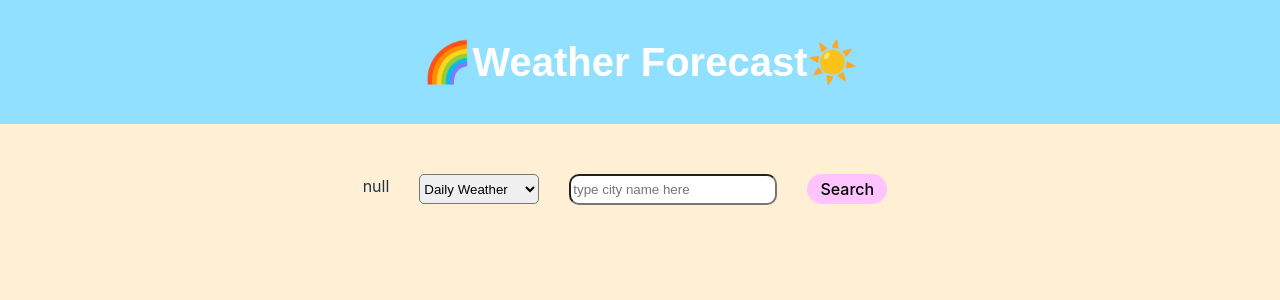
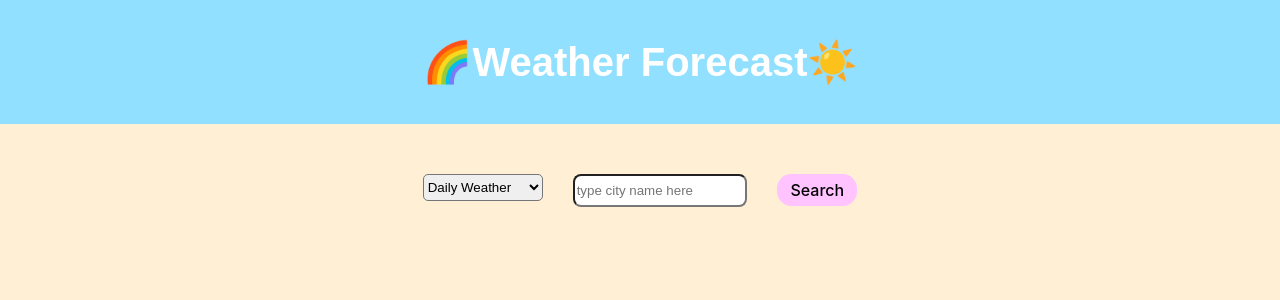
Before and after one commit to GO-SOPT-WEB/SiYeonLee, a React (Vite) app in the folder week4/weather/: page / in a window 1280 px wide. Shown: the top 300 px of the page. Built offline with nearby package versions, Linux system fonts and the light colour scheme.

Commit message:
feat: add router + weatherCard component

```diff
--- a/week4/weather/package.json
+++ b/week4/weather/package.json
@@ -13,6 +13,7 @@
     "axios": "^1.4.0",
     "react": "^18.2.0",
     "react-dom": "^18.2.0",
+    "react-router-dom": "^6.11.1",
     "styled-components": "^6.0.0-rc.1"
   },
   "devDependencies": {
--- a/week4/weather/src/App.tsx
+++ b/week4/weather/src/App.tsx
@@ -1,7 +1,7 @@
 import { styled } from "styled-components";
 import "./App.css";
 import Header from "./components/Header";
-import Main from "./components/Main";
+import Router from "./components/Router";
 
 // interface TodayWeatherResponse {
 //   cod: string;
@@ -25,7 +25,8 @@ function App() {
   return (
     <MainArea>
       <Header />
-      <Main />
+      {/* <Main /> */}
+      <Router />
     </MainArea>
   );
 }
--- /dev/null
+++ b/week4/weather/src/components/Error.tsx
@@ -0,0 +1,26 @@
+import { styled } from "styled-components";
+
+function Error() {
+  return (
+    <Section>
+      <Text>Something went wrong ☹️</Text>
+      <Text>Check the city name</Text>
+    </Section>
+  );
+}
+
+export default Error;
+
+const Section = styled.section`
+  width: 100%;
+  height: 100vh;
+  display: flex;
+  flex-direction: column;
+  background-color: papayawhip;
+`;
+
+const Text = styled.p`
+  font-family: Arial, Helvetica, sans-serif;
+  font-size: 3em;
+  color: #fd7760;
+`;
--- a/week4/weather/src/components/Main.tsx
+++ b/week4/weather/src/components/Main.tsx
@@ -1,15 +1,33 @@
 import { styled } from "styled-components";
-import { useState } from "react";
+import { useEffect, useState } from "react";
 import axios from "axios";
 import WeatherInfo from "../interfaces/WeatherInfo.interface";
 import FiveDayWeatherInfo from "../interfaces/FiveDayWeatherInfo.interface";
+import { Outlet, useNavigate } from "react-router-dom";
 
-function Main() {
+interface StateProps {
+  searchType: string;
+  setSearchType: React.Dispatch<React.SetStateAction<string>>;
+  oneDayResponse: WeatherInfo | null;
+  setOneDayResponse: React.Dispatch<React.SetStateAction<WeatherInfo | null>>;
+  fiveDayResponse: FiveDayWeatherInfo | null;
+  setFiveDayResponse: React.Dispatch<
+    React.SetStateAction<FiveDayWeatherInfo | null>
+  >;
+}
+
+function Main({
+  searchType,
+  setSearchType,
+  setOneDayResponse,
+  setFiveDayResponse,
+}: StateProps) {
   const [cityName, setCityName] = useState("");
-  const [searchType, setSearchType] = useState("daily");
-  const [response, setResponse] = useState<
-    WeatherInfo | null | FiveDayWeatherInfo
-  >(null);
+  const navigate = useNavigate();
+
+  useEffect(() => {
+    navigate("/");
+  }, []);
 
   const handelSearchTypeChange = (e: React.ChangeEvent<HTMLSelectElement>) => {
     setSearchType(e.target.value);
@@ -28,7 +46,8 @@ function Main() {
           }&units=metric`
         )
         .then((r) => {
-          setResponse(r.data);
+          setOneDayResponse(r.data);
+          navigate(`/daily/${cityName}`);
         });
     } else if (searchType === "weekly") {
       axios
@@ -38,7 +57,8 @@ function Main() {
           }&units=metric`
         )
         .then((r) => {
-          setResponse(r.data);
+          setFiveDayResponse(r.data);
+          navigate(`/weekly/${cityName}`);
         });
     }
 
@@ -51,8 +71,9 @@ function Main() {
   };
 
   return (
-    <Div>
-      <div>{JSON.stringify(response)}</div>
+    <MainBox>
+      {/* <div>{JSON.stringify(response)}</div> */}
+      <InputBox>
         <Select onChange={handelSearchTypeChange} value={searchType}>
           <option value="daily">Daily Weather</option>
           <option value="weekly">Weekly Weather</option>
@@ -64,39 +85,61 @@ function Main() {
           onChange={handelCityChange}
         ></Input>
         <Button onClick={handleButtonClick}>Search</Button>
-      <div></div>
-    </Div>
+      </InputBox>
+      <CardBox>
+        <CardSection>
+          <Outlet />
+        </CardSection>
+      </CardBox>
+    </MainBox>
   );
 }
 
 export default Main;
 
-const Div = styled.div`
+const MainBox = styled.div`
   display: flex;
-  justify-content: center;
+  flex-direction: column;
+  align-items: center;
+  gap: 2em;
   width: 100%;
   height: 100vh;
-  gap: 30px;
   padding-top: 50px;
   background-color: papayawhip;
 `;
 
+const InputBox = styled.div`
+  display: flex;
+  justify-content: center;
+  gap: 30px;
+`;
+
+const CardBox = styled.div`
+  display: flex;
+  justify-content: center;
+`;
+
 const Select = styled.select`
   width: 120px;
-  height: 30px;
+  height: 2em;
   border-radius: 5px;
 `;
 
 const Input = styled.input`
-  width: 200px;
-  height: 25px;
-  border-radius: 10px;
+  width: 12.5em;
+  height: 2em;
+  border-radius: 0.6em;
 `;
 
 const Button = styled.button`
   padding: 0;
-  width: 80px;
-  height: 30px;
-  border-radius: 15px;
+  width: 5em;
+  height: 2em;
+  border-radius: 0.9em;
   background-color: #ffc4ff;
 `;
+
+const CardSection = styled.section`
+  display: flex;
+  gap: 1.5em;
+`;
--- /dev/null
+++ b/week4/weather/src/components/Router.tsx
@@ -0,0 +1,97 @@
+import { BrowserRouter, Routes, Route } from "react-router-dom";
+import Main from "./Main";
+import Error from "./Error";
+import WeatherCard from "./WeatherCard";
+import { useState } from "react";
+import WeatherInfo from "../interfaces/WeatherInfo.interface";
+import FiveDayWeatherInfo from "../interfaces/FiveDayWeatherInfo.interface";
+import { weatherImage } from "../assets/weatherImage";
+
+function Router() {
+  const [searchType, setSearchType] = useState("daily");
+  const [oneDayResponse, setOneDayResponse] = useState<WeatherInfo | null>(
+    null
+  );
+  const [fiveDayResponse, setFiveDayResponse] =
+    useState<FiveDayWeatherInfo | null>(null);
+
+  const weatherCard = (() => {
+    if (searchType === "daily") {
+      if (oneDayResponse === null) {
+        return <div>nothing</div>;
+      }
+
+      return (
+        <WeatherCard
+          weatherImageUrl={
+            weatherImage.find(
+              (v) => v.description === oneDayResponse.weather[0].description
+            )?.imgURL ?? ""
+          }
+          weatherImageALt={oneDayResponse.weather[0].description}
+          temp={oneDayResponse.main.temp}
+          feelLike={oneDayResponse.main.feels_like}
+          minTemp={oneDayResponse.main.temp_min}
+          maxTemp={oneDayResponse.main.temp_max}
+          clouds={oneDayResponse.clouds.all}
+          date={oneDayResponse.dt_txt}
+          name={oneDayResponse.name}
+        />
+      );
+    } else if (searchType === "weekly") {
+      if (fiveDayResponse === null) {
+        return <div>nothing</div>;
+      }
+
+      return (
+        <>
+          {fiveDayResponse.list.map((eachDay) => (
+            <WeatherCard
+              weatherImageUrl={
+                weatherImage.find(
+                  (v) => v.description === eachDay.weather[0].description
+                  // .weather[2].description
+                )?.imgURL ?? ""
+              }
+              weatherImageALt={eachDay.weather[0].description}
+              temp={eachDay.main.temp}
+              feelLike={eachDay.main.feels_like}
+              minTemp={eachDay.main.temp_min}
+              maxTemp={eachDay.main.temp_max}
+              clouds={eachDay.clouds.all}
+              date={eachDay.dt_txt}
+            />
+          ))}
+        </>
+      );
+    }
+  })();
+
+  return (
+    <BrowserRouter>
+      <Routes>
+        <Route
+          path="/"
+          element={
+            <Main
+              searchType={searchType}
+              setSearchType={setSearchType}
+              oneDayResponse={oneDayResponse}
+              setOneDayResponse={setOneDayResponse}
+              fiveDayResponse={fiveDayResponse}
+              setFiveDayResponse={setFiveDayResponse}
+            />
+          }
+        >
+          <Route path="/:searchType">
+            <Route path=":cityName" element={weatherCard} />
+          </Route>
+        </Route>
+        <Route path=":searchType" element={<Error />}></Route>
+        <Route path="/*" element={<Error />}></Route>
+      </Routes>
+    </BrowserRouter>
+  );
+}
+
+export default Router;
--- /dev/null
+++ b/week4/weather/src/components/WeatherCard.tsx
@@ -0,0 +1,70 @@
+import { styled } from "styled-components";
+
+interface WeatherProps {
+  weatherImageUrl: string;
+  weatherImageALt: string;
+  temp: number;
+  feelLike: number;
+  minTemp: number;
+  maxTemp: number;
+  clouds: number;
+  date?: string;
+  name?: string;
+}
+
+function WeatherCard({
+  weatherImageUrl,
+  weatherImageALt,
+  temp,
+  feelLike,
+  minTemp,
+  maxTemp,
+  clouds,
+  date,
+  name,
+}: WeatherProps) {
+  console.log("card");
+  return (
+    <Card>
+      <Title>
+        {date}
+        {name}
+      </Title>
+      <Image src={weatherImageUrl} alt={weatherImageALt} />
+      <Text>Temperature: {temp}℃</Text>
+      <Text>Feels Like: {feelLike}℃</Text>
+      <Text>Min Temperature: {minTemp}℃</Text>
+      <Text>Max Temperature: {maxTemp}℃</Text>
+      <Text>Clouds: {clouds}%</Text>
+    </Card>
+  );
+}
+
+export default WeatherCard;
+
+const Card = styled.section`
+  display: flex;
+  flex-direction: column;
+  align-items: center;
+  width: 17.5em;
+  height: fit-content;
+  padding: 0.9em;
+  border-radius: 1em;
+  background-color: white;
+  box-shadow: 1em 1em skyblue;
+`;
+const Title = styled.h1`
+  font-family: Arial, Helvetica, sans-serif;
+  margin: 0;
+`;
+
+const Image = styled.img`
+  width: 6.5em;
+  height: 6.5em;
+`;
+
+const Text = styled.p`
+  margin: 0;
+  font-family: Arial, Helvetica, sans-serif;
+  font-size: 1.2em;
+`;
```
Also changed, not shown: 1 other file (tests, documents, lock files or other folders). Lines whose indentation alone changed are shown as unchanged.
